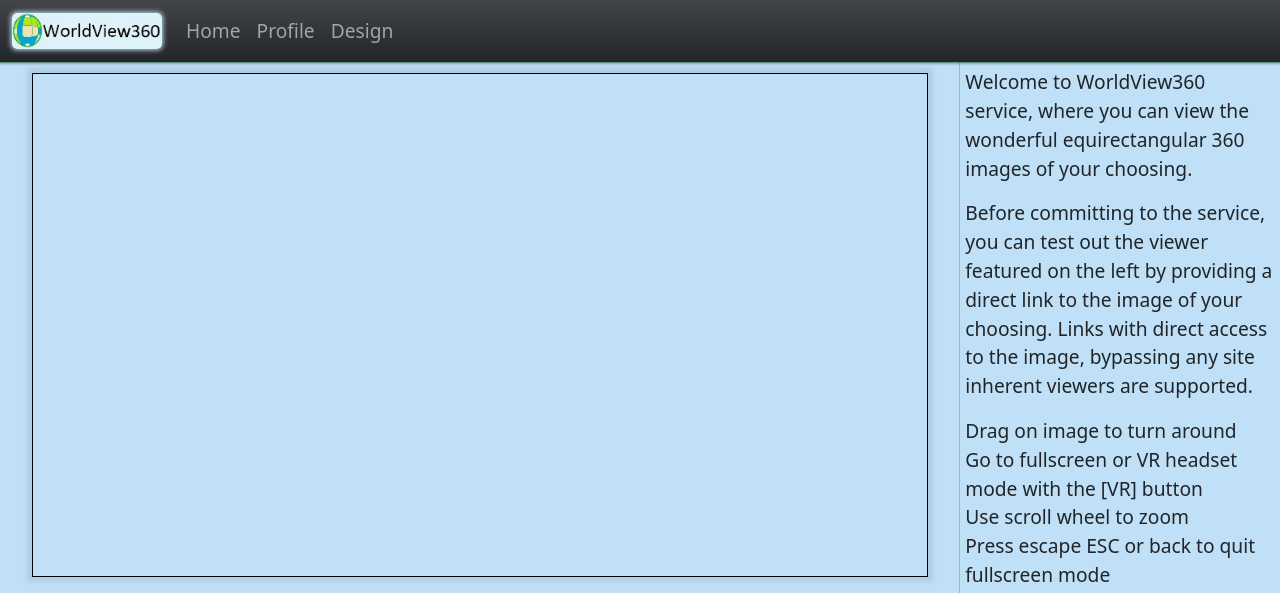
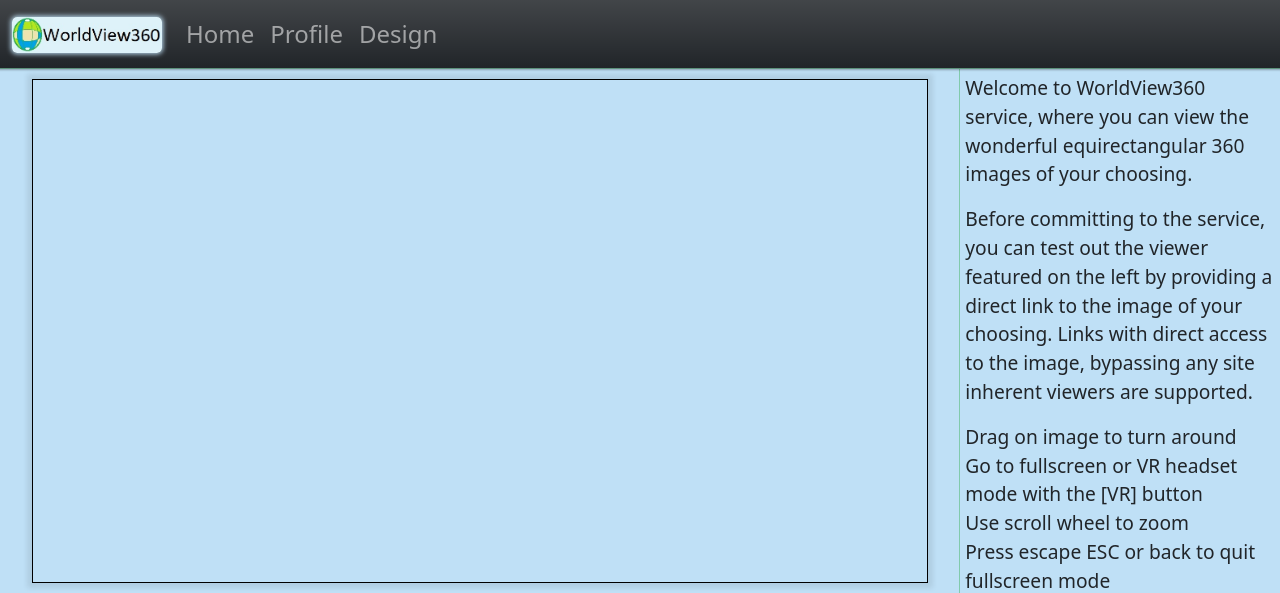
Before and after one commit to suohilvi/WebDeploy, a PHP site: page / in a window 1280 px wide. Shown: the top 593 px of the page. Run offline with PHP 8.4, Linux system fonts and the light colour scheme; some libraries are stand-ins or nearby versions.

Commit message:
Update pageStyles.css
Navbar fontsize back

```diff
--- a/WorldView/css/pageStyles.css
+++ b/WorldView/css/pageStyles.css
@@ -9,7 +9,7 @@
     box-shadow: 0 0 2px 2px rgba(0, 0, 0, 0.3);
 }
 .navbar a{
-    font-size: 1.2rem;
+    font-size: 1.5rem;
 }
 #logo{
     border-radius: 5px;
```
